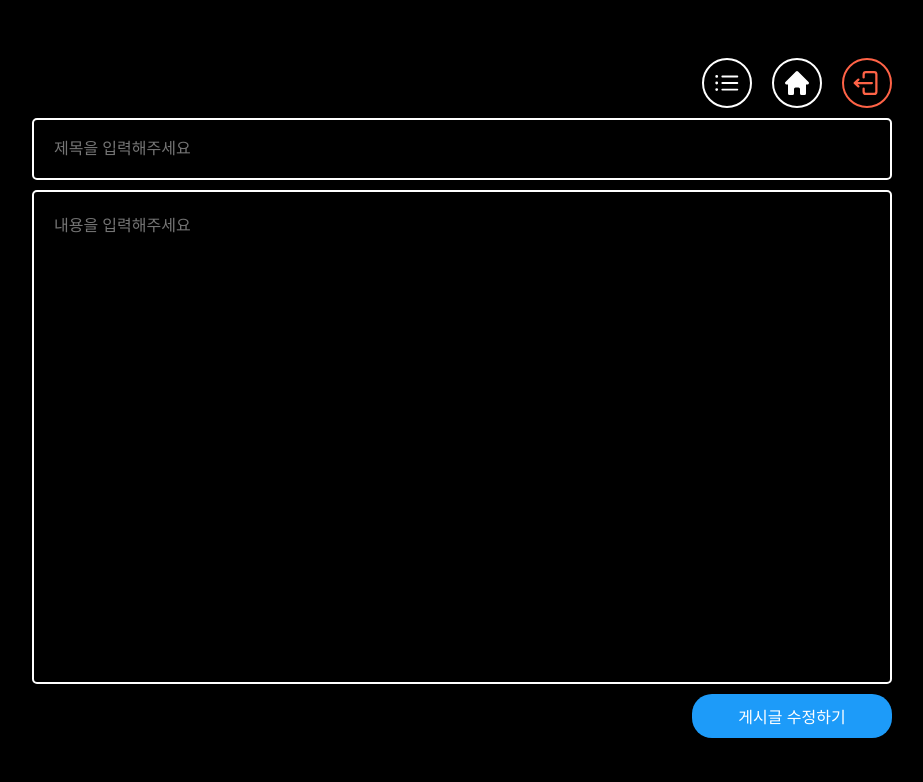
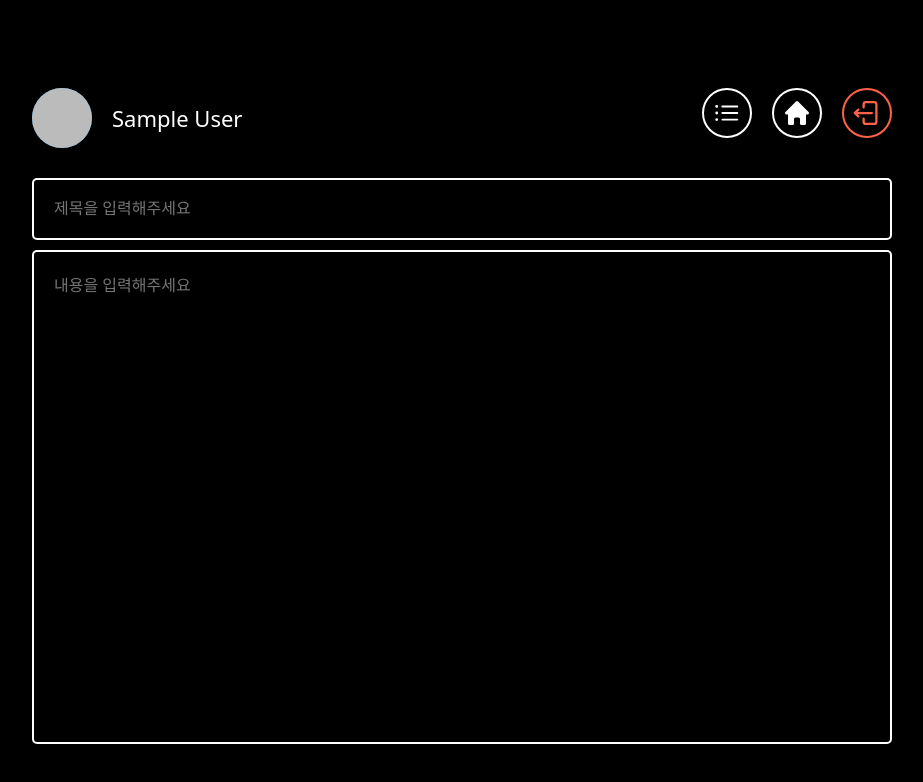
Before and after one commit to jjamtiger3/board_fb, a React (Vite) app: page /write/1 in a window 1280 px wide. Shown: the top 782 px of the page, without its empty margins (178-1101 px from the left). Built offline with nearby package versions, Linux system fonts and the light colour scheme; no server answers; the database is empty; sample sign-in values are in the browser's storage; the HTML template or start-up script is replaced by a standard one.

Commit message:
프로필UI수정

```diff
--- a/src/components/layout.tsx
+++ b/src/components/layout.tsx
@@ -1,6 +1,7 @@
 import { Link, Outlet, useLocation, useNavigate } from "react-router-dom";
 import styled from "styled-components";
 import { auth } from "../firebase";
+import { useState } from "react";
 
 const Wrapper = styled.div`
     gap: 20px;
@@ -8,6 +9,41 @@ const Wrapper = styled.div`
     padding: 50px 0;
     width: 100%;
     max-width: 860px;
+`;
+const Horizontal = styled.div`
+    display: flex;
+    align-items: center;
+    justify-content: space-between;
+`;
+const Profile = styled.div`
+    gap: 20px;
+    width: 300px;
+    height: 120px;
+    display: flex;
+    align-items: center;
+`;
+const AvatarUpload = styled.label`
+    width: 60px;
+    overflow: hidden;
+    height: 60px;
+    border-radius: 50%;
+    background-color: #1d9bf0;
+    cursor: pointer;
+    display: flex;
+    justify-content: center;
+    align-items: center;
+    svg {
+        width: 50px;
+    }
+`;
+const AvatarImg = styled.img`
+    width: 100%;
+`;
+const AvatarInput = styled.input`
+    display: none;
+`;
+const Name = styled.span`
+    font-size: 22px;
 `;
 const Menu = styled.div`
     display: flex;
@@ -38,8 +74,10 @@ const MenuItem = styled.div`
 `;
 
 export default function Layout() {
+    const user = auth.currentUser;
     const navigate = useNavigate();
     const location = useLocation();
+    const [avatar] = useState(user?.photoURL || '');
     const onLogOut = async () => {
         const ok = confirm('로그아웃 하시겠습니까?');
         if (ok) {
@@ -49,6 +87,29 @@ export default function Layout() {
     }
     return (
         <Wrapper>
+            <Horizontal>
+                <Profile>
+                    <AvatarUpload htmlFor="avatar">
+                        {
+                            Boolean(avatar) ?
+                                <AvatarImg src={avatar} /> :
+                                    <svg fill="currentColor" viewBox="0 0 20 20" xmlns="http://www.w3.org/2000/svg" aria-hidden="true">
+                                        <path d="M10 8a3 3 0 1 0 0-6 3 3 0 0 0 0 6ZM3.465 14.493a1.23 1.23 0 0 0 .41 1.412A9.957 9.957 0 0 0 10 18c2.31 0 4.438-.784 6.131-2.1.43-.333.604-.903.408-1.41a7.002 7.002 0 0 0-13.074.003Z"></path>
+                                    </svg>
+                        }
+                    </AvatarUpload>
+                    <AvatarInput
+                        id="avatar"
+                        type="file"
+                        accept="image/*"
+                        // onChange={onAvatarChange}
+                    />
+                    <Name>
+                        {
+                            user?.displayName ?? 'Anonymous'
+                        }
+                    </Name>
+                </Profile>
                 <Menu>
                     {
                         location.pathname.indexOf('/write') < 0 &&
@@ -81,6 +142,7 @@ export default function Layout() {
                         </svg>
                     </MenuItem>
                 </Menu>
+            </Horizontal>
             <Outlet />
         </Wrapper>
     )
--- a/src/interfaces/ICustomerData.ts
+++ b/src/interfaces/ICustomerData.ts
@@ -1,6 +1,7 @@
 export interface ICustomerData {
     id?: string;
     name: string;
+    userId: string;
     title: string;
     content: string;
     file?: File;
--- a/src/routes/list.tsx
+++ b/src/routes/list.tsx
@@ -59,9 +59,10 @@ export default function List() {
           );
           unsubscribe = await onSnapshot(customerQuery, (snapshot) => {
             const listData = snapshot.docs.map((doc) => {
-              const { name, title, content, regDate, modifiedDate } = doc.data();
+              const { name, userId, title, content, regDate, modifiedDate } = doc.data();
               return {
                 name,
+                userId,
                 title,
                 content,
                 regDate,
@@ -92,7 +93,7 @@ export default function List() {
                 <tbody>
                     {
                         data.map((_data: ICustomerData, index) => (
-                            <Row key={_data.id} onClick={() => handleRowClick(_data.id)}>
+                            <Row key={_data.id} onClick={() => handleRowClick(_data.id || '')}>
                                 <Cell>
                                     {
                                         // 순번컬럼 구현
--- a/src/routes/write.tsx
+++ b/src/routes/write.tsx
@@ -96,10 +96,12 @@ export default function PostForm() {
     const [isLoading, setLoading] = useState(false);
     const [title, setTitle] = useState('');
     const [content, setContent] = useState('');
+    const [userId, setUserId] = useState('');
     const [readOnly, setReadOnly] = useState(false);
     const [file, setFile] = useState<File|null>(null);
 
     const { id } = useParams();
+    const user = auth.currentUser;
 
     const onTitleChange = (e: React.ChangeEvent<HTMLInputElement>) => {
         setTitle(e.target.value);
@@ -135,7 +137,6 @@ export default function PostForm() {
 
     const onSubmit = async (e:React.ChangeEvent<HTMLFormElement>) => {
         e.preventDefault();
-        const user = auth.currentUser;
         if (!validCheck()) {
             return;
         }
@@ -155,6 +156,7 @@ export default function PostForm() {
             } else {
                 const doc = await addDoc(collection(db, 'customer_data'), {
                     name,
+                    userId: user?.uid,
                     title,
                     content,
                     regDate,
@@ -189,6 +191,7 @@ export default function PostForm() {
                     const docData = docSnap.data();
                     setTitle(docData.title);
                     setContent(docData.content);
+                    setUserId(docData.userId);
                 }
             };
             fetchFormData();
@@ -225,13 +228,16 @@ export default function PostForm() {
         {/* <AttachFileInput id="file" type="file" accept="image/*" onChange={onFileChange} /> */}
         <Wrapper>
             {
-                readOnly ?
+                userId == user?.uid && id ?
                     <Button onClick={() => setReadOnly(false)}>
                         {isLoading ? '게시글 수정중...' : '게시글 수정하기'}
-                    </Button> :
-                    <SubmitBtn type="submit" value={
-                        isLoading ? '게시글 작성중...' : '게시글 작성하기'
-                        } />
+                    </Button> : null
+            }
+            {
+                !id &&
+                <SubmitBtn type="submit" value={
+                    isLoading ? '게시글 작성중...' : '게시글 작성하기'
+                    } />
             }
         </Wrapper>
     </Form>
```
Lines whose indentation alone changed are shown as unchanged.
